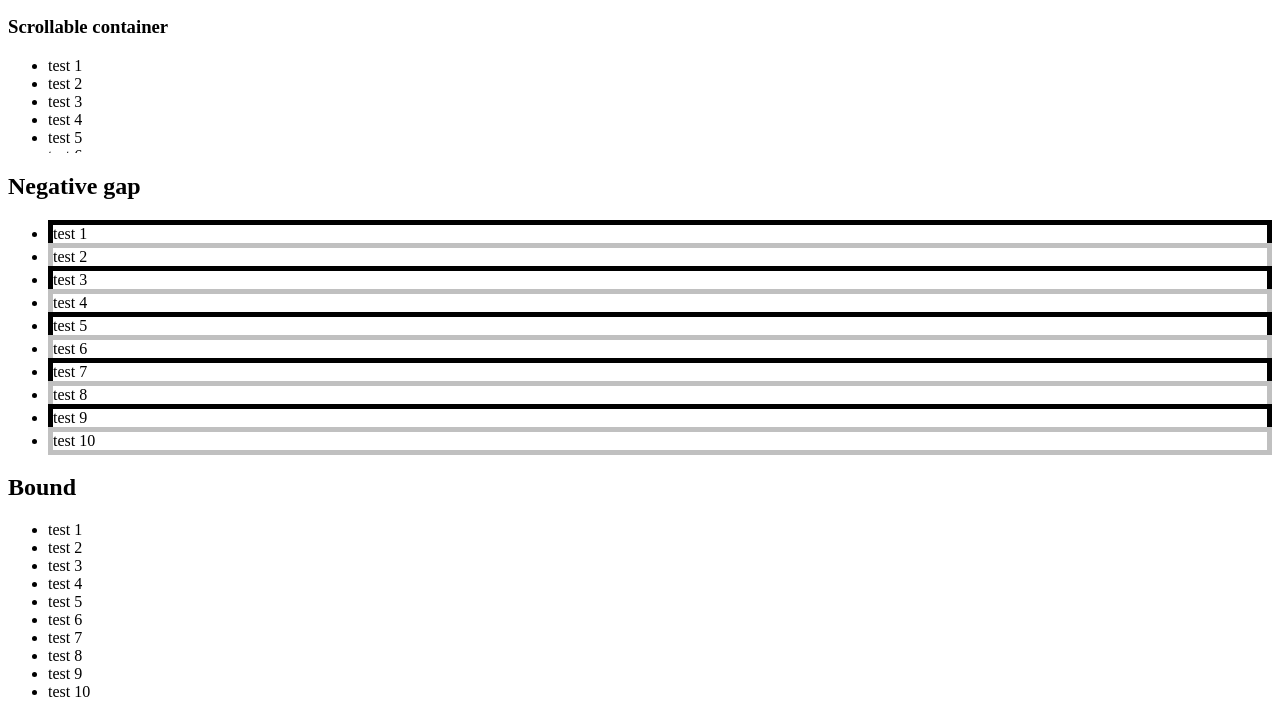
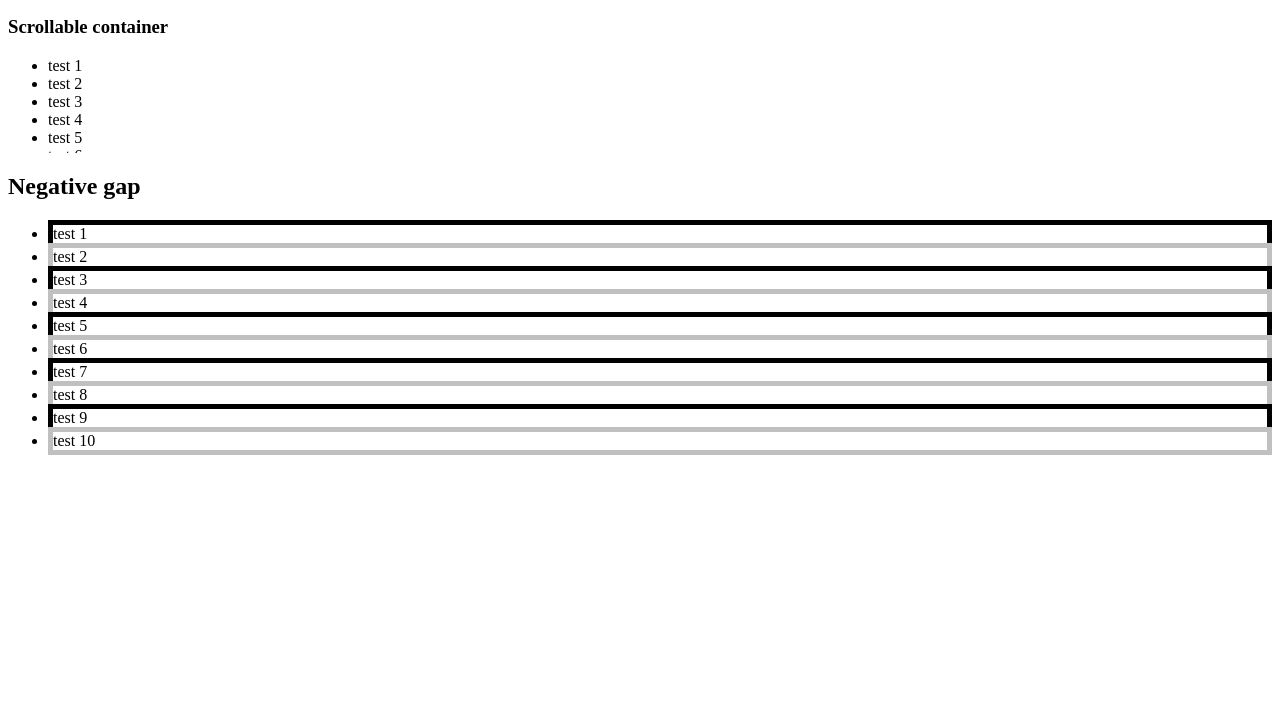
Before and after one commit to eight04/draggable-list, a website: page docs/index.html in a window 1280 px wide. Shown: the part 489-1206 px from the top of the page. After the commit the page ends 960 px from the top, so only its background shows below. Drawn offline with Linux system fonts and the light colour scheme.

Commit message:
Drop bound

```diff
--- a/docs/index.html
+++ b/docs/index.html
@@ -136,27 +136,5 @@
       });
     }
   </script>
-  <h2>Bound</h2>
-  <ul id="demo5">
-    <li>test 1</li>
-    <li>test 2</li>
-    <li>test 3</li>
-    <li>test 4</li>
-    <li>test 5</li>
-    <li>test 6</li>
-    <li>test 7</li>
-    <li>test 8</li>
-    <li>test 9</li>
-    <li>test 10</li>
-  </ul>
-  <script>
-    {
-      const ul = document.querySelector("#demo5");
-      new DraggableList(ul, {bound: true});
-      ul.addEventListener('d:dragend', e => {
-        ul.insertBefore(e.detail.dragTarget, e.detail.insertBefore);
-      });
-    }
-  </script>
 </body>
 </html>
```
